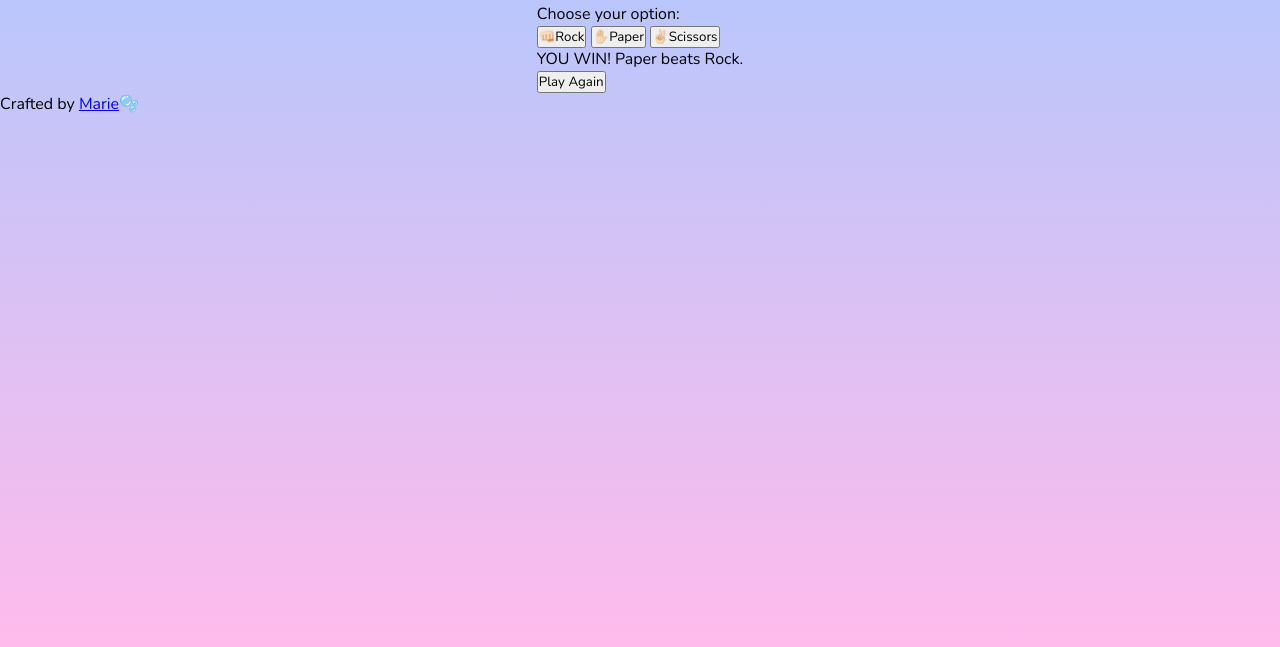
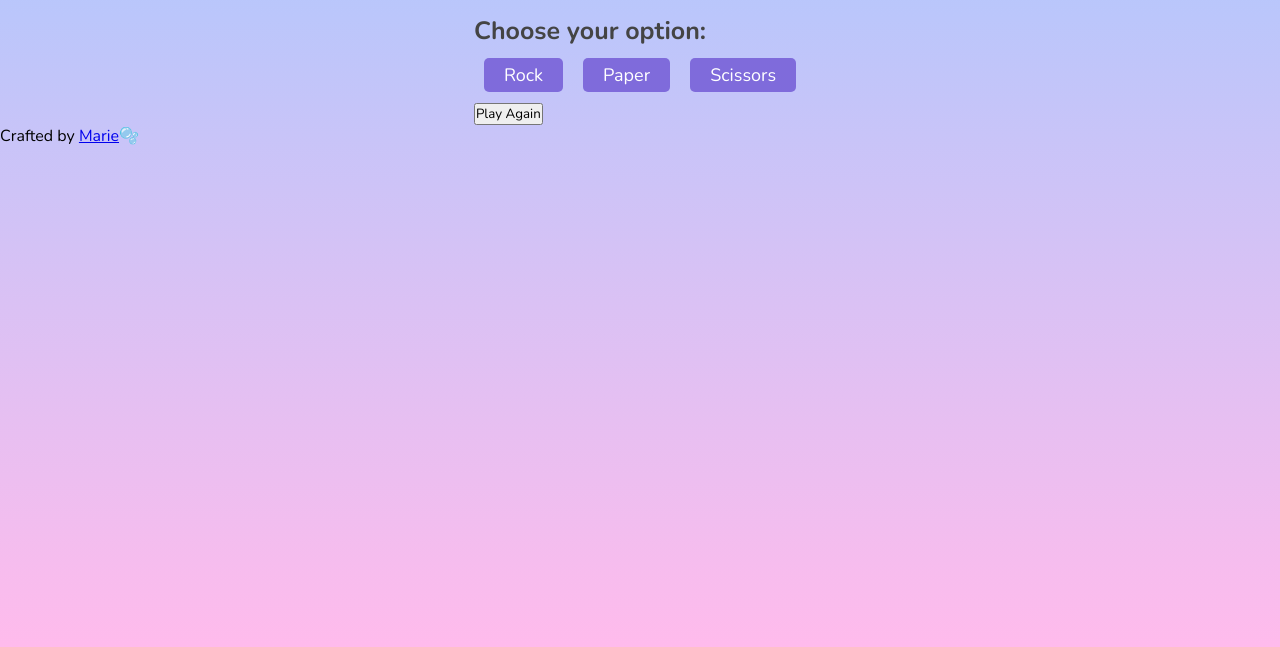
Before and after one commit to mariereveron/rock-paper-scissors, a plain HTML site: page index.html in a window 1280 px wide. Shown: the part 153-800 px from the top of the page. Drawn offline with nearby package versions, Linux system fonts and the light colour scheme.

Commit message:
Add game result display and button styles

```diff
--- a/index.html
+++ b/index.html
@@ -20,11 +20,13 @@
             <!--PLAYER OPTIONS-->
             <div class="player-options">
                 <p>Choose your option:</p>
-                <button class="btn-option" id="btn-rock">👊🏻Rock</button>
-                <button class="btn-option" id="btn-paper">✋🏻Paper</button>
-                <button class="btn-option" id="btn-scissors">✌🏻Scissors</button>
+                <div class = "buttons">
+                    <button class="btn-option" id="btn-rock">Rock</button>
+                    <button class="btn-option" id="btn-paper">Paper</button>
+                    <button class="btn-option" id="btn-scissors">Scissors</button>
+                </div>
             </div>
-            <div class = "game-info"><p>YOU WIN! Paper beats Rock.</p></div>
+            <div class = "game-info" id = "game-result">YOU WIN! Paper beats Rock.</div>
             <div class = "play-again"><button class = "reload-game">Play Again</button></div>
         </section>
     </div>
@@ -75,9 +77,11 @@
 
         // Declare playRound function
         function playRound(playerSelection, computerSelection) {
-            var result;
-            if (playerSelection === computerSelection) {
-                result = 'Draw!';
+            let result ="";
+            let gameResult = document.querySelector('#game-result');
+            gameResult.style.display = 'block';
+            if (playerSelection === computerSelection){
+                result = "DRAW!";
             } else if ((playerSelection === 'Rock' && computerSelection === 'Scissors') ||
                        (playerSelection === 'Paper' && computerSelection === 'Rock') ||
                        (playerSelection === 'Scissors' && computerSelection === 'Paper')) {
@@ -85,7 +89,7 @@
             } else {
                 result = 'You lose :( ' + computerSelection + ' beats ' + playerSelection + '.';
             }
-            console.log(result);
+            gameResult.textContent = result;
         }
     </script>
 
--- a/styles.css
+++ b/styles.css
@@ -44,6 +44,49 @@ h2{
     margin: 0;
     padding: 0;
     font-weight: 800;
-    color: #975d9c;
+    color: #4f5c70;
+    font-size: 32px;
     text-shadow: 2px 1px 0px rgba(0,0,0,0.13);
 }
+
+.player-options{
+    display: flex;
+    flex-direction: column;
+}
+
+.player-options .buttons {
+    display:flex;
+    flex-direction: row;
+    justify-content: center;
+    align-content: space-between;
+}
+
+.player-options .buttons .btn-option{
+    margin: 10px;
+    background-color: #7f6bdb;
+    padding-right: 20px;
+    padding-left: 20px;
+    padding-top: 5px;
+    padding-bottom: 5px;
+    border: none;
+    border-radius: 5px;
+    font-size: 18px;
+    color: rgb(255, 255, 255);
+}
+
+.player-options .buttons .btn-option:hover{
+    background-color: #E5E7EB;
+    color: #7f6bdb;
+    border: none;
+    cursor: pointer;
+}
+
+.player-options p{
+    font-size: 25px;
+    font-weight: 600;
+    color:rgb(68, 68, 68);
+}
+
+.game-info{
+    display: none;
+}
```
